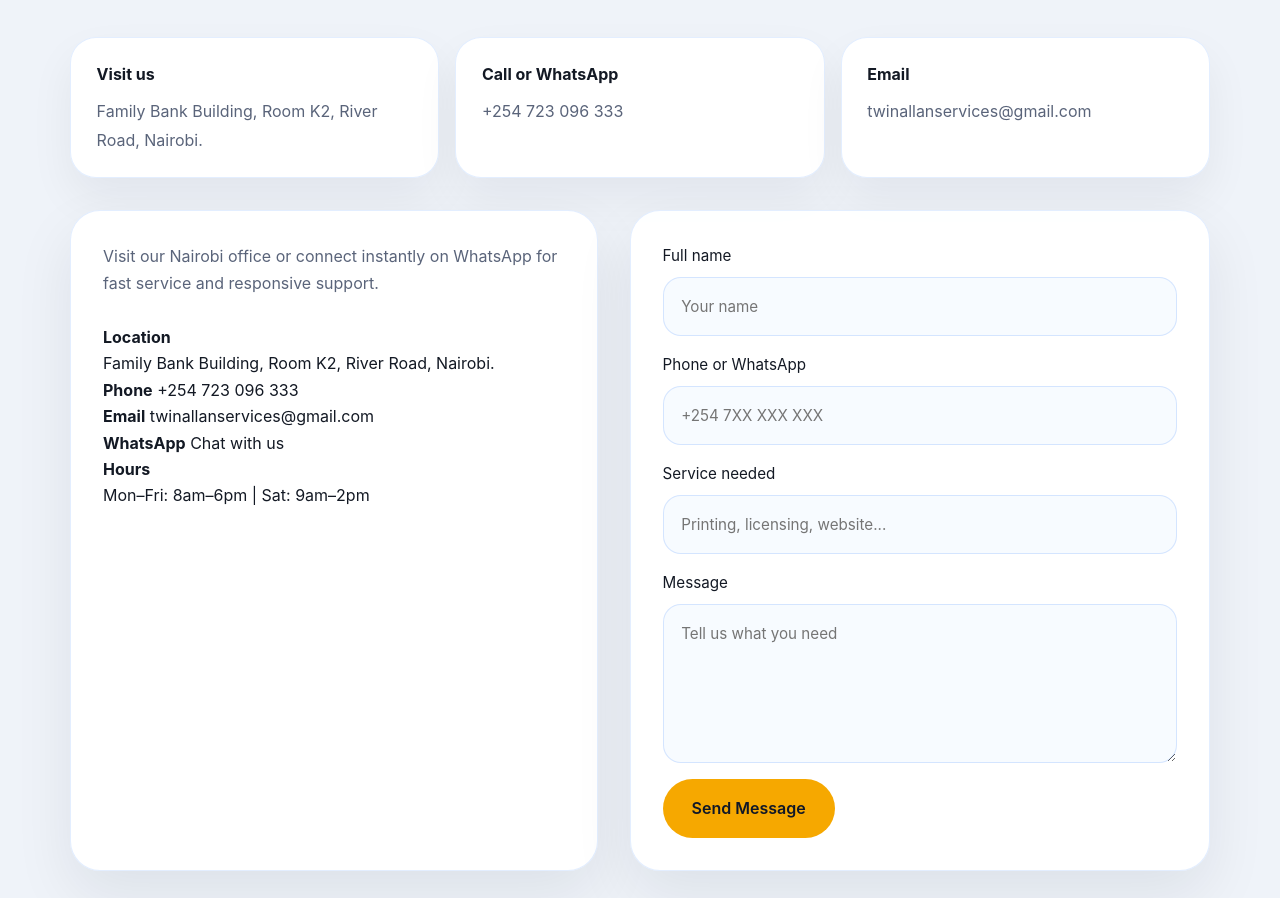
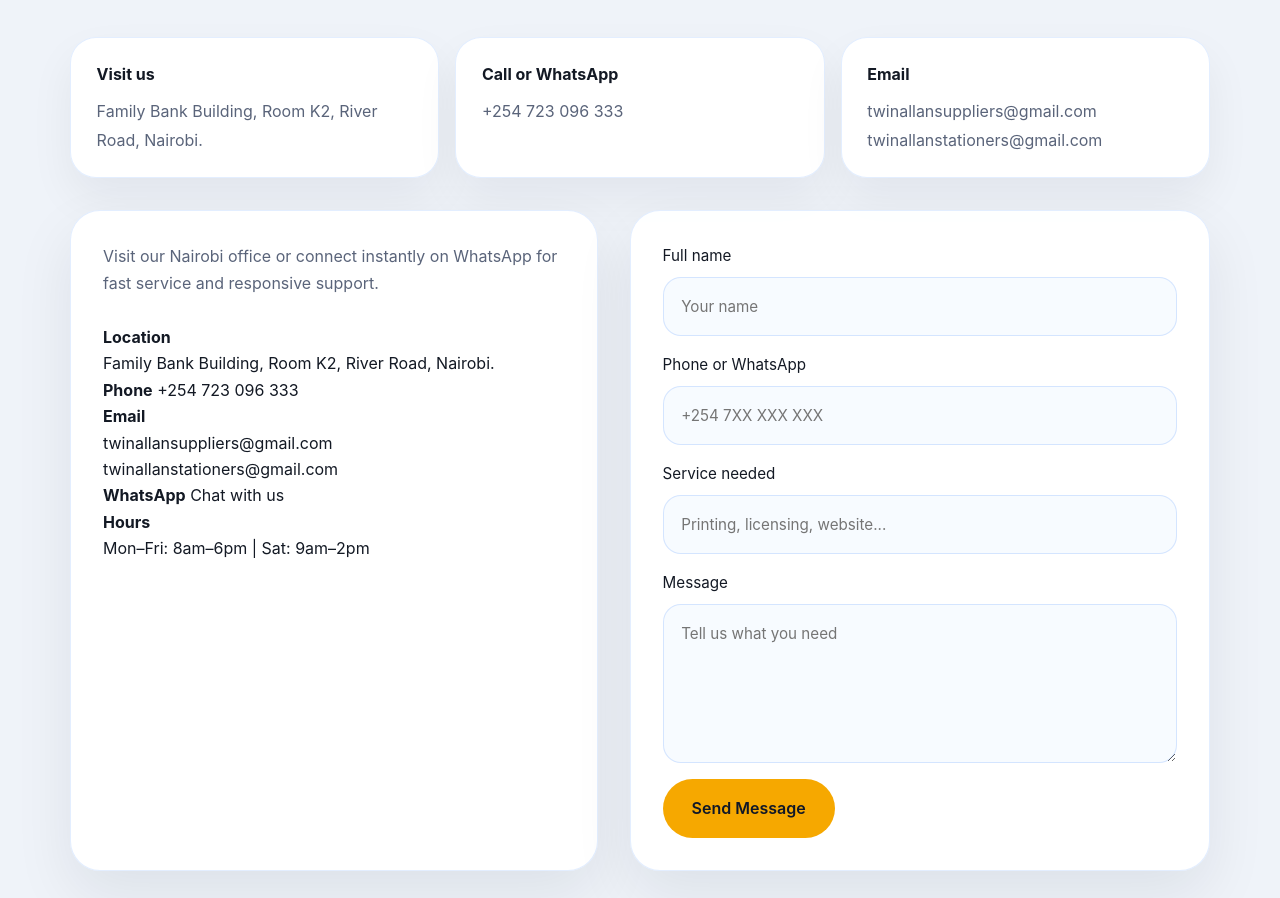
Before and after one commit to jiraniwebhub/twinallan-Stationeries, a plain HTML site: page index.html in a window 1280 px wide. Shown: the part 4089-4987 px from the top of the page. Drawn offline with Linux system fonts and the light colour scheme.

Commit message:
change in html and css

```diff
--- a/index.html
+++ b/index.html
@@ -201,7 +201,8 @@
         </div>
         <div class="location-card">
           <strong>Email</strong>
-          <p><a href="mailto:twinallanservices@gmail.com">twinallanservices@gmail.com</a></p>
+          <p><a href="mailto:twinallansuppliers@gmail.com">twinallansuppliers@gmail.com</a></p>
+          <p><a href="mailto:twinallanstationers@gmail.com">twinallanstationers@gmail.com</a></p>
         </div>
       </div>
       <div class="contact-split">
@@ -217,7 +218,10 @@
           </div>
           <div class="contact-item">
             <strong>Email</strong>
-            <a href="mailto:twinallanservices@gmail.com">twinallanservices@gmail.com</a>
+            <p>
+              <a href="mailto:twinallansuppliers@gmail.com">twinallansuppliers@gmail.com</a><br>
+              <a href="mailto:twinallanstationers@gmail.com">twinallanstationers@gmail.com</a>
+            </p>
           </div>
           <div class="contact-item">
             <strong>WhatsApp</strong>
@@ -228,7 +232,7 @@
             <p>Mon–Fri: 8am–6pm | Sat: 9am–2pm</p>
           </div>
         </div>
-        <form class="contact-form" action="mailto:twinallanservices@gmail.com" method="post" enctype="text/plain">
+        <form class="contact-form" action="mailto:twinallansuppliers@gmail.com" method="post" enctype="text/plain">
           <label>
             Full name
             <input type="text" name="name" placeholder="Your name" required>
```
